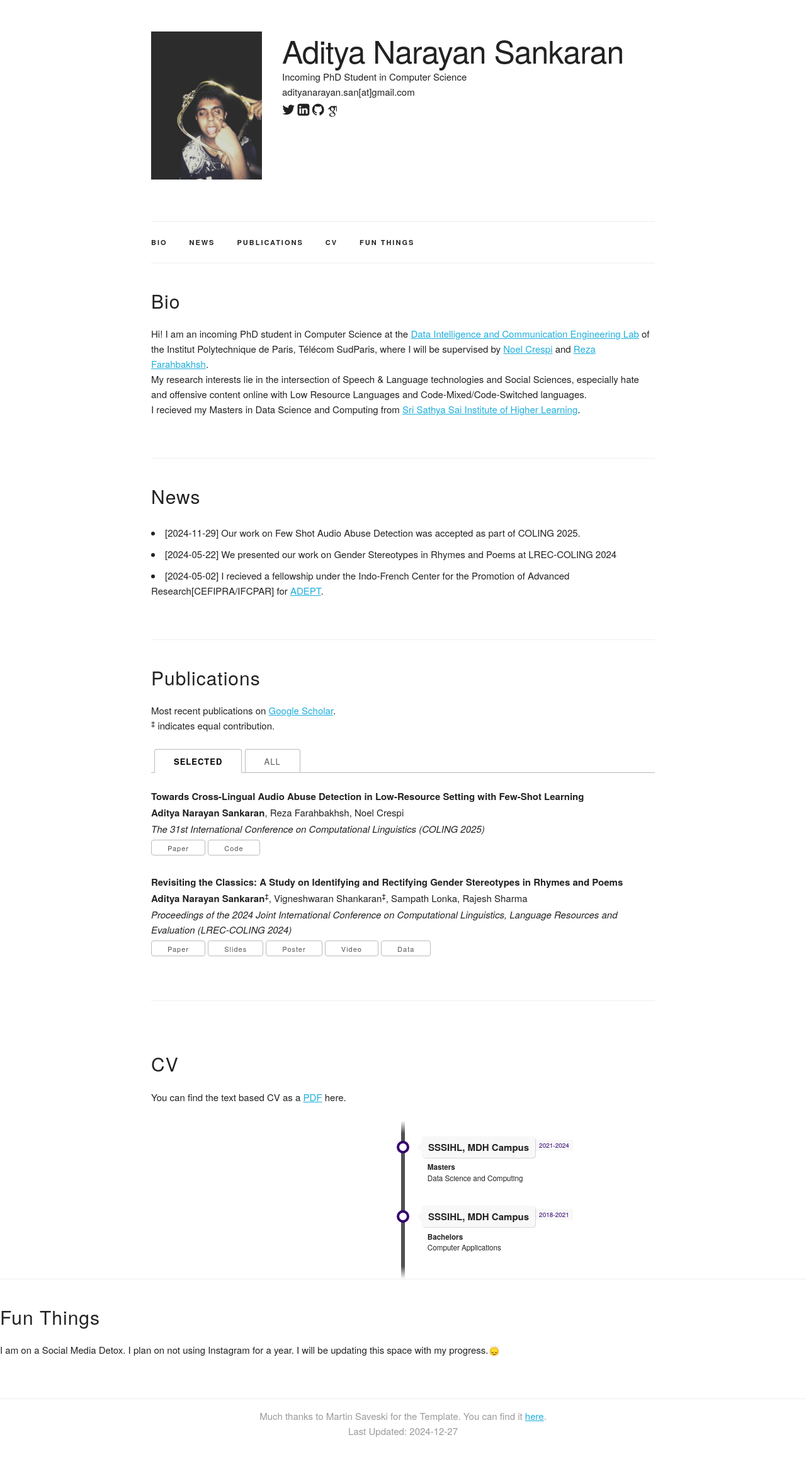
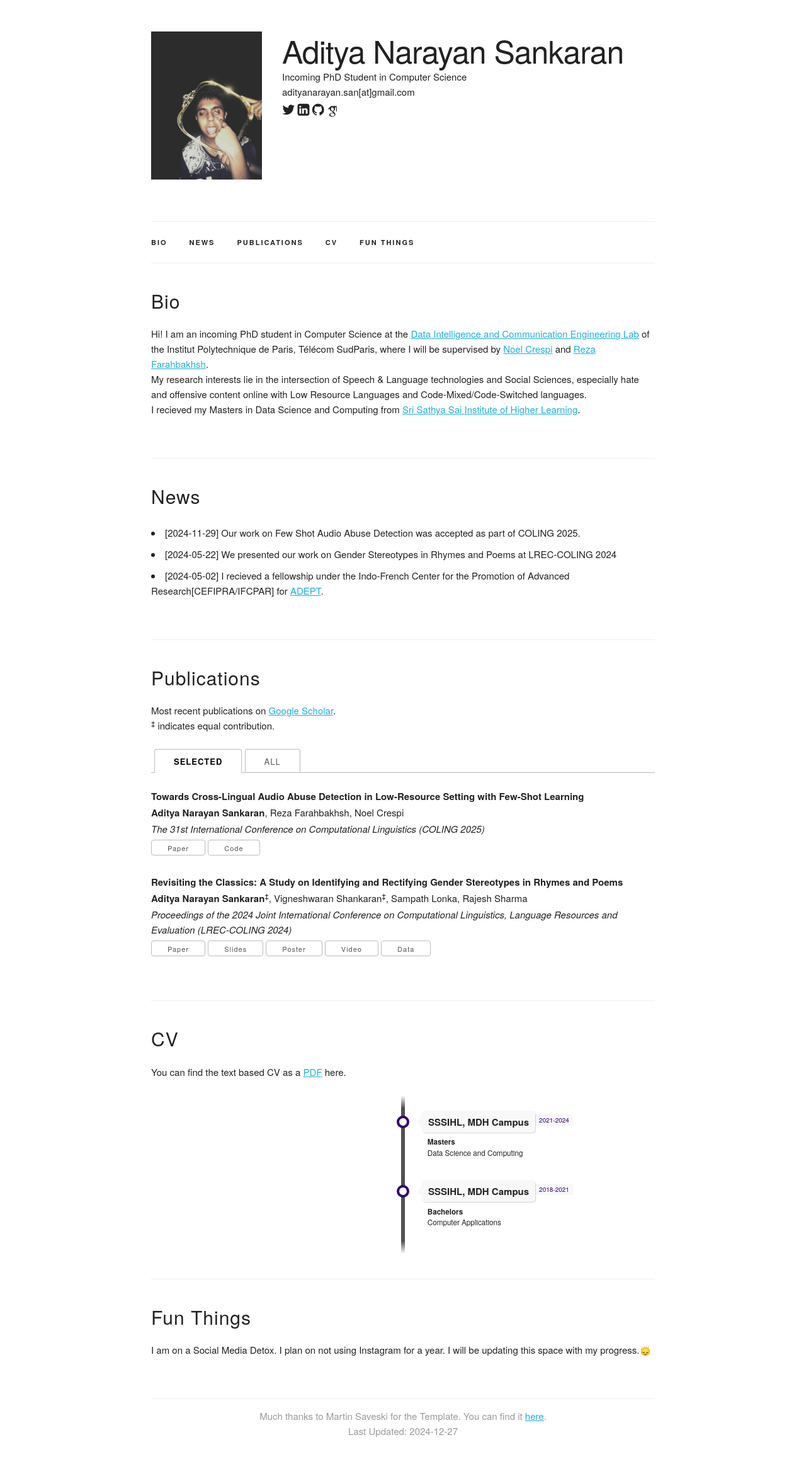
Before and after one commit to callmesanfornow/callmesanfornow.github.io, a Jekyll site: the page built from index.html, in a window 1280 px wide. Shown: the whole page at 63% size. Built offline with Jekyll 4.4.1, drawn with Linux system fonts in a browser that asks for light colours; some web fonts are replaced.

Commit message:
Update index.html

```diff
--- a/index.html
+++ b/index.html
@@ -202,7 +202,7 @@ title: Home
 </div>
 -->
 <!-- ========== RESUME ========== -->
-<div class="docs-section" id="resume"></div>
+<div class="docs-section" id="resume">
   <h4>CV</h4>
 
   <p>You can find the text based CV as a <a href="https://drive.google.com/file/d/11BH2W9pfJ-mlhgdxFmOJMvuwLTDIzzOA/view" target="_blank">PDF</a> here.</p>
```
